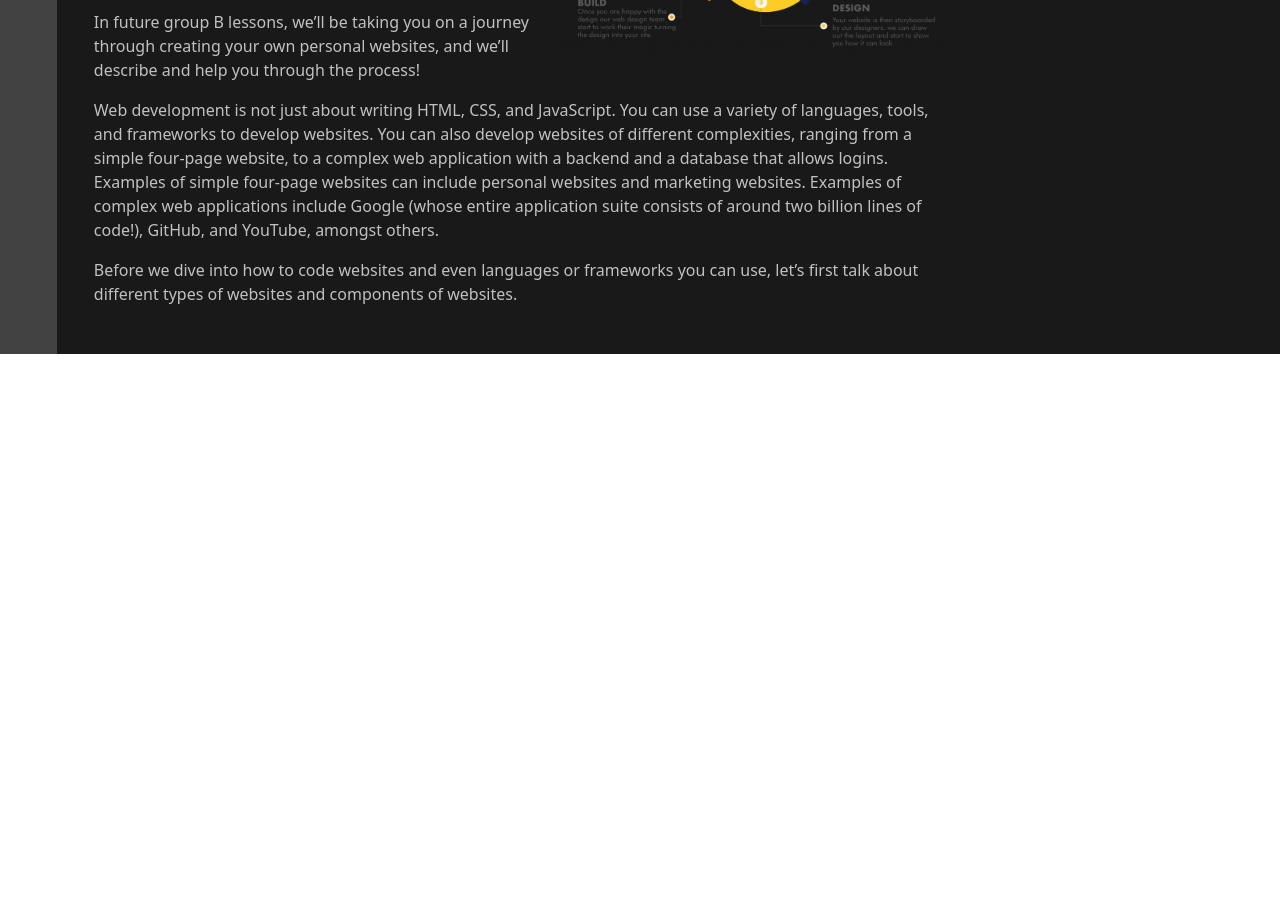
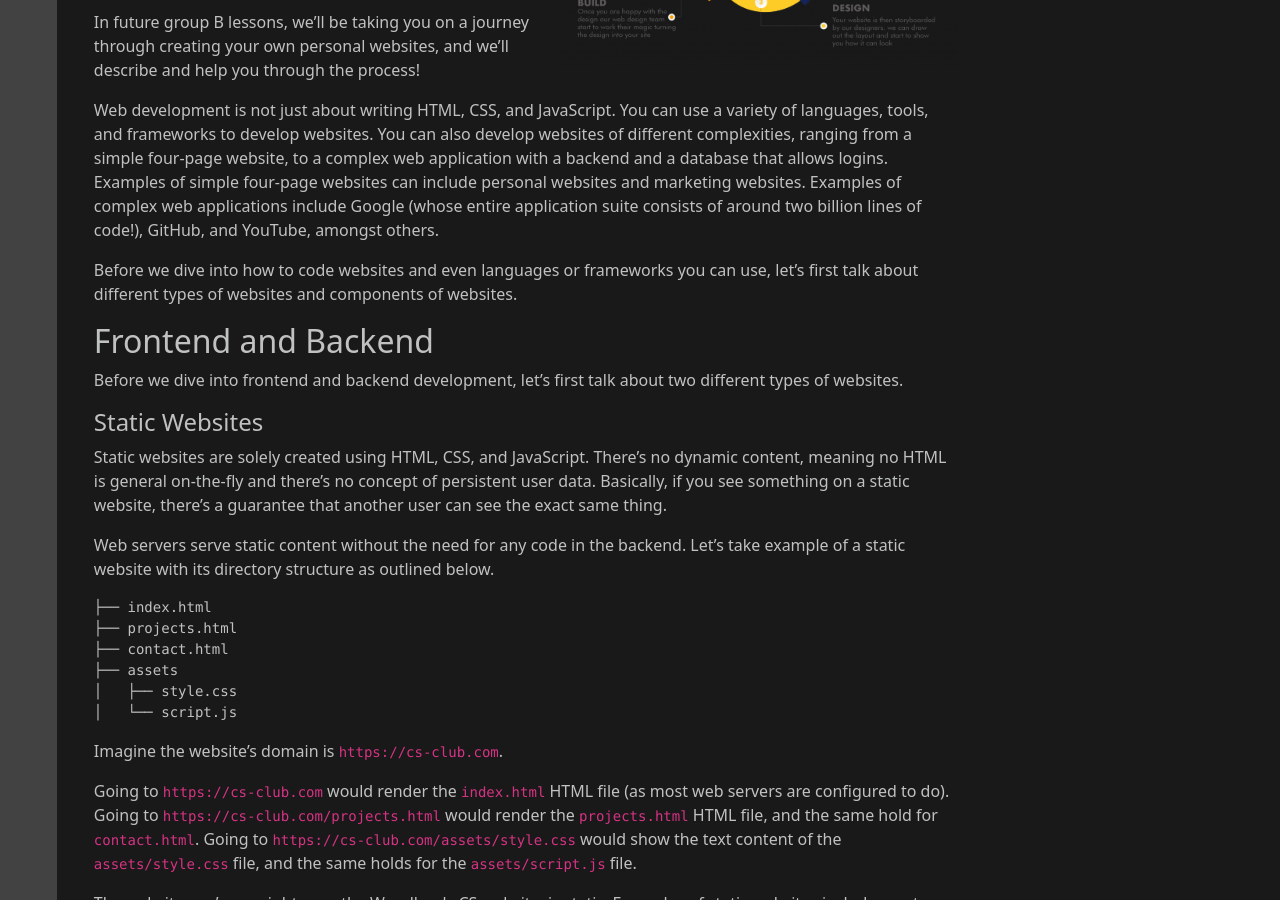
Before and after one commit to vishnupsatish/woodlands-cs-website, a Jekyll site: the page built from _posts/2021-11-15-group-b-lesson-5.md, in a window 1280 px wide and 900 px high, scrolled down 859 px. Built offline with Jekyll 4.4.1, drawn with Linux system fonts in a browser that asks for light colours; nearby versions of some CDN libraries; before the commit the page ends 1213 px from its top, so only the background shows below that; some of the changed text lies outside the part shown.

Commit message:
Add second part to group b lesson

````diff
--- a/_posts/2021-11-15-group-b-lesson-5.md
+++ b/_posts/2021-11-15-group-b-lesson-5.md
@@ -15,8 +15,6 @@ Welcome to the second meeting of group B!
 - <h5><a href="#frontend-and-backend">Frontend and Backend</a></h5>
 - <h5><a href="#languages-and-frameworks">Languages and Frameworks</a></h5>
 - <h5><a href="#introduction-to-html-and-css">Introduction to HTML and CSS</a></h5>
-
-
 
 ## What is Web Development?
 
@@ -42,3 +40,52 @@ In future group B lessons, we'll be taking you on a journey through creating you
 Web development is not just about writing HTML, CSS, and JavaScript. You can use a variety of languages, tools, and frameworks to develop websites. You can also develop websites of different complexities, ranging from a simple four-page website, to a complex web application with a backend and a database that allows logins. Examples of simple four-page websites can include personal websites and marketing websites. Examples of complex web applications include Google (whose entire application suite consists of around two billion lines of code!), GitHub, and YouTube, amongst others.
 
 Before we dive into how to code websites and even languages or frameworks you can use, let's first talk about different types of websites and components of websites.
+
+## Frontend and Backend
+
+Before we dive into frontend and backend development, let's first talk about two different types of websites.
+
+#### Static Websites
+
+Static websites are solely created using HTML, CSS, and JavaScript. There's no dynamic content, meaning no HTML is general on-the-fly and there's no concept of persistent user data. Basically, if you see something on a static website, there's a guarantee that another user can see the exact same thing.
+
+Web servers serve static content without the need for any code in the backend. Let's take example of a static website with its directory structure as outlined below.
+```
+├── index.html
+├── projects.html
+├── contact.html
+├── assets
+│   ├── style.css
+│   └── script.js
+```
+
+Imagine the website's domain is `https://cs-club.com`.
+
+Going to `https://cs-club.com` would render the `index.html` HTML file (as most web servers are configured to do). Going to `https://cs-club.com/projects.html` would render the `projects.html` HTML file, and the same hold for `contact.html`. Going to `https://cs-club.com/assets/style.css` would show the text content of the `assets/style.css` file, and the same holds for the `assets/script.js` file.
+
+The website you're on right now, the Woodlands CS website, is static. Examples of static websites include most personal websites.
+
+| Pros      | Cons |
+| ----------- | ----------- |
+| Secure      | No user-provided data can be stored       |
+| Fast   | Requires knowledge of web development to update       |
+| Easy to host | |
+
+<br>
+
+#### Dynamic Websites
+
+Dynamic websites have *dynamic* content, meaning HTML is generated on-the-fly in real-time using code in the web server and user-provided data can be stored in databases. Examples of dynamic websites include most Google services (such as Gmail), GitHub, YouTube, and Stack Overflow. The content in a dynamic website can change depending on the user that is using it, the timezone, or the native language or country that the user resides in.
+
+Instead of needing HTML files whose names correspond to the URL path, you can generate the URL path in the backend code as well. For example, if you wanted to make `https://cs-club.com/profile/<user_id>` show the HTML page of a specific user (whether <user_id> is the user's unique identifier), you can use back-end code to register that route, then generate the HTML for that user on-the-fly using the user's content (such as showing all of the user's videos, in the case of YouTube).
+
+| Pros      | Cons |
+| ----------- | ----------- |
+| Content can be updated without knowledge of web development      | Less secure |
+| Users can add their own data   | Slower than static websites (since HTML is generated on-the-fly)       |
+| Allows for advanced user interaction | |
+
+<br>
+
+Though pros and cons exist for both types of websites, static and dynamic websites are often used for different cases. The common principle is:
+> Where you can't use a static website, use a dynamic website. Otherwise, stick to a static website.
````
